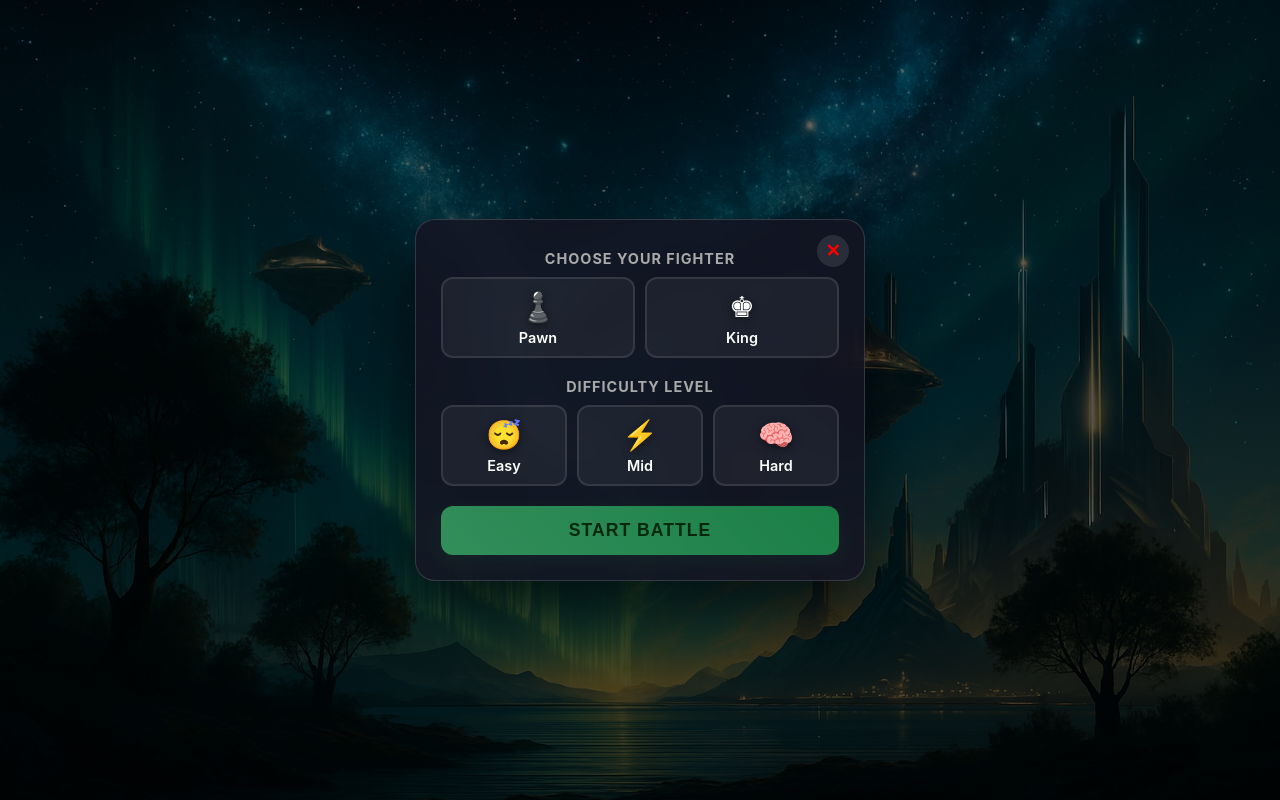
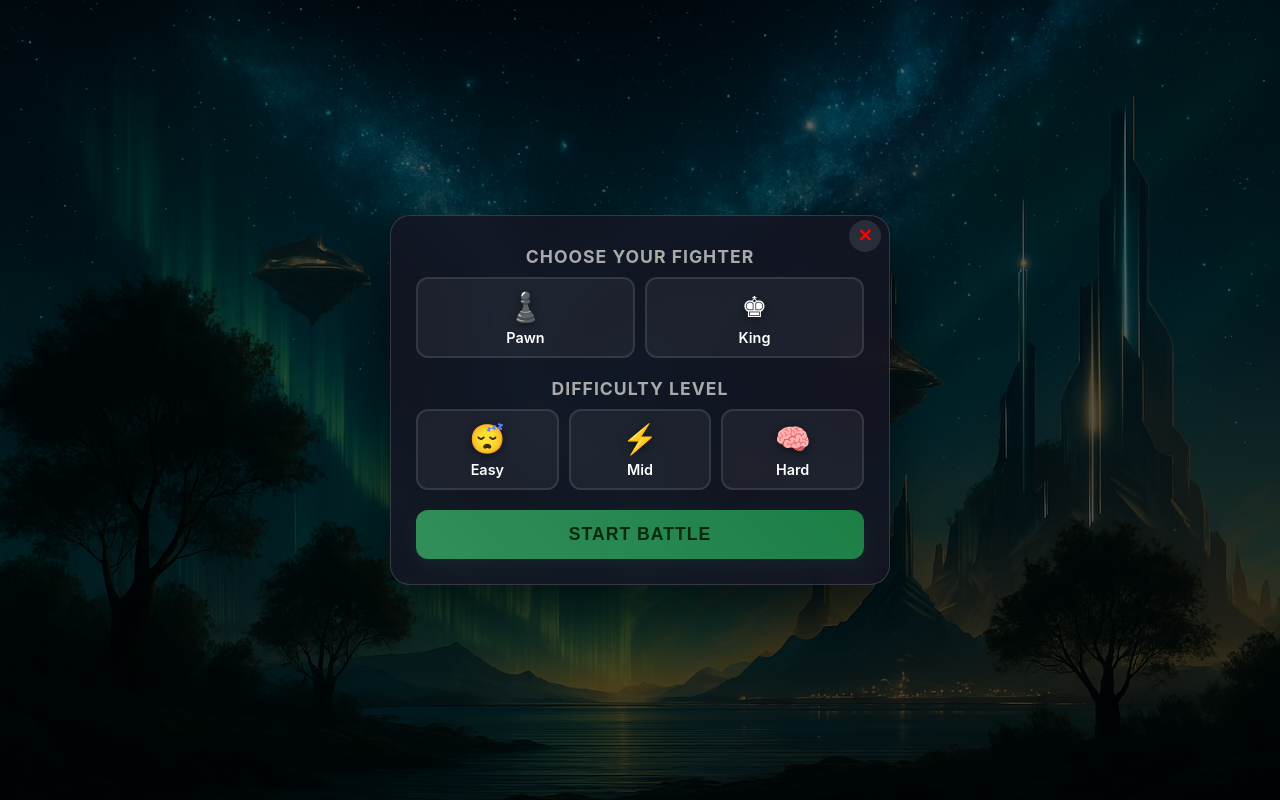
Before and after one commit to sanjeet79/KTT, a plain HTML site: page ai-setup.html in a window 1280 px wide. Drawn offline with Linux system fonts and the light colour scheme.

Commit message:
Update ai-setup.html

```diff
--- a/ai-setup.html
+++ b/ai-setup.html
@@ -31,7 +31,7 @@
             border-radius: 20px;
             border: 1px solid rgba(255, 255, 255, 0.15);
             width: 90%;
-            max-width: 450px;
+            max-width: 500px;
             box-shadow: 0 25px 60px rgba(0,0,0,0.6);
             display: flex;
             flex-direction: column;
@@ -40,7 +40,7 @@
 
         /* Heading Hata diya - Direct Section Title Styling */
         .section-title {
-            font-size: 0.9rem; color: #aaa; margin-bottom: 10px;
+            font-size: 1.1rem; color: #aaa; margin-bottom: 10px;
             text-transform: uppercase; font-weight: 700; letter-spacing: 1px;
             text-align: center;
         }
@@ -95,8 +95,8 @@
 
 .close-btn {
     position: absolute;
-    top: 15px;
-    right: 15px;
+    top: 4px;
+    right: 8px;
     background: rgba(255, 255, 255, 0.1);
     border: none;
     color: red;
@@ -123,10 +123,10 @@
             body { padding: 5px; }
             .container {
                 padding: 10px 20px; /* Padding kam kiya */
-                max-width: 480px;
+                max-width: 500px;
             }
             /* Spacing kam ki taaki fit aaye */
-            .section-title { font-size: 0.8rem; margin-bottom: 5px; }
+            .section-title { font-size: 1.1rem; margin-bottom: 5px; }
             .option-row { margin-bottom: 8px; gap: 8px; }
             .option-card { padding: 5px; border-radius: 8px; }
             .icon { font-size: 1.4rem; margin-bottom: 0; }
```
